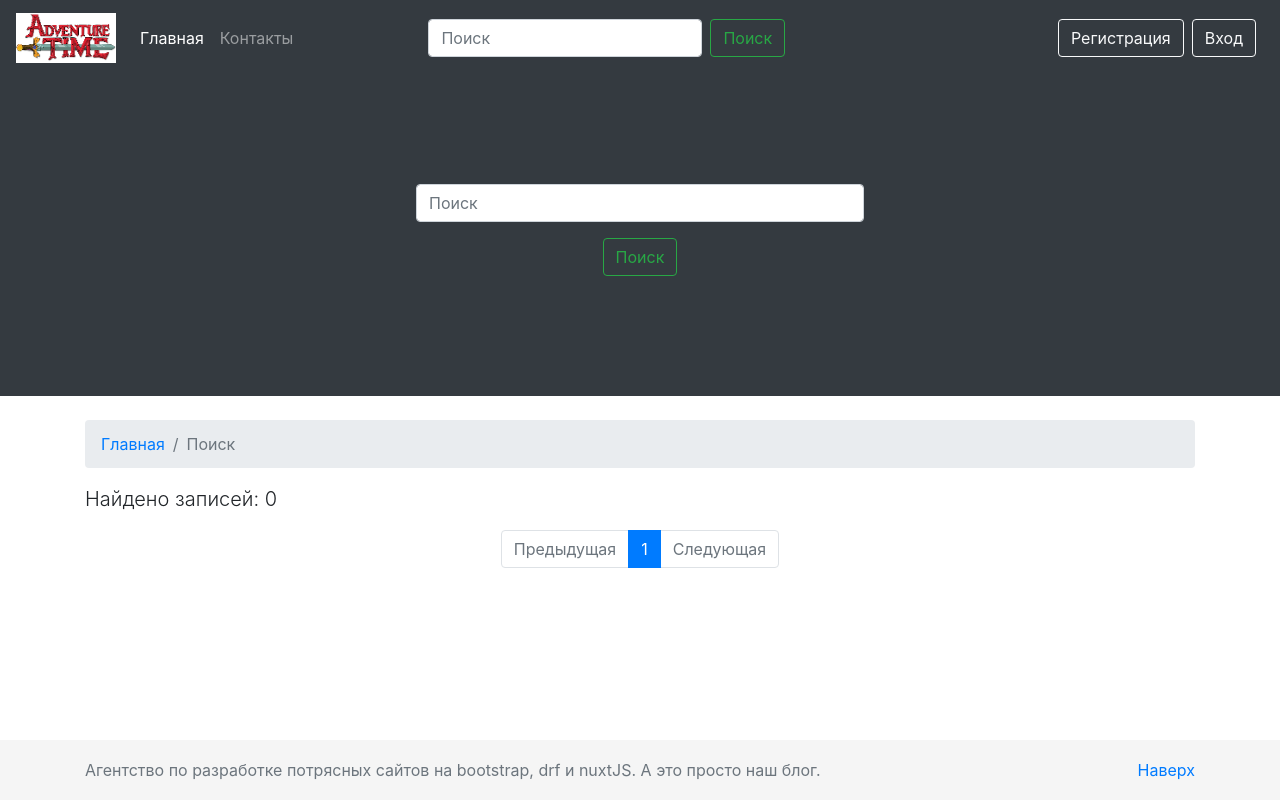
After one commit to egorkomel/blog_template, a Django app: page /search/ in a window 1280 px wide. The commit adds this page. Run offline with Django 4.2, Linux system fonts and the light colour scheme; some libraries are stand-ins or nearby versions.

Commit message:
create and configure search in blog

```diff
--- a/blog/myblog/form.py
+++ b/blog/myblog/form.py
@@ -95,7 +95,7 @@ class FeedBackForm(forms.Form):
 
     message = forms.CharField(
         widget=forms.Textarea(attrs={
-            'class': 'forms-control md-textarea',
+            'class': 'form-control md-textarea',
             'id': 'message',
             'placeholder': "Ваше сообщение",
         })
--- a/blog/myblog/templates/myblog/block/navbar.html
+++ b/blog/myblog/templates/myblog/block/navbar.html
@@ -1,6 +1,6 @@
 {% load static %}
 <nav class="navbar navbar-expand-lg navbar-dark bg-dark sticky-top">
-  <a href="#" class="navbar-brand">
+  <a href="{% url 'index' %}" class="navbar-brand">
     <img src="{% static '/img/adventuretimelogo.png' %}" width="100" height="50" alt="logo">
   </a>
   <button class="navbar-toggler" type="button" data-toggle="collapse"
@@ -17,8 +17,8 @@
         <a href="{% url 'contact' %}" class="nav-link">Контакты</a>
       </li>
     </ul>
-    <form action="" class="form-inline my-2 my-lg-0">
-      <input type="text" class="form-control mr-sm-2" placeholder="Поиск" aria-label="Поиск">
+    <form action="{% url 'search_results' %}" method="get" class="form-inline my-2 my-lg-0">
+      <input name="q" type="text" class="form-control mr-sm-2" placeholder="Поиск" aria-label="Поиск">
       <button class="btn btn-outline-success my-2 my-sm-0 mr-2" type="submit">Поиск</button>
     </form>
     {% if user.is_authenticated %}
--- /dev/null
+++ b/blog/myblog/templates/myblog/block/search_form.html
@@ -0,0 +1,15 @@
+{% load static %}
+<div class="container-fluid home-slider">
+    <div id="carouselExampleCaptions" class="carousel slide" data-ride="carousel">
+        <div class="carousel-inner">
+            <div class="carousel-item active" style="background-color: #343a40!important">
+                <div class="carousel-caption d-none d-md-block">
+                    <form action="{% url 'search_results' %}" method="get" class="my-2 my-lg-0">
+                        <input name="q" type="text" class="form-control" placeholder="Поиск" aria-label="Поиск">
+                        <button class="btn btn-outline-success mt-3" type="submit">Поиск</button>
+                    </form>
+                </div>
+            </div>
+        </div>
+    </div>
+</div>
--- a/blog/myblog/templates/myblog/contact.html
+++ b/blog/myblog/templates/myblog/contact.html
@@ -60,7 +60,7 @@
 
                 <div class="row mt-3">
                     <div class="col-md-12">
-                        <div class="md-form">
+                        <div class="md-form md-12">
                             <label for="message" class="sr-only">Ваше сообщение</label>
                             {{ form.message }}
                         </div>
--- /dev/null
+++ b/blog/myblog/templates/myblog/search.html
@@ -0,0 +1,57 @@
+{% extends './base.html' %}
+{% load static %}
+{% block title %}Поиск{% endblock %}
+
+{% block header %}
+    {% include './block/search_form.html' %}
+{% endblock %}
+
+{% block content %}
+<div class="container">
+    <div class="row">
+        <div class="col-lg-12">
+            <nav aria-label="breadcrumb" class="mt-4">
+                <ol class="breadcrumb">
+                    <li class="breadcrumb-item"><a href="{% url 'index' %}">Главная</a></li>
+                    <li class="breadcrumb-item active" aria-current="page">Поиск</li>
+                </ol>
+            </nav>
+            <p class="lead">Найдено записей: {{ count }}</p>
+            {% for result in results %}
+                <a href="{% url 'post_detail' slug=result.url %}"><h2>{{ result.h1 }}</h2></a>
+                <p>{{ result.description | safe }}</p>
+                <hr>
+            {% endfor %}
+        </div>
+    </div>
+</div>
+{% endblock %}
+
+{% block pagination %}
+    <nav aria-label="Paginate me">
+      <ul class="pagination justify-content-center">
+        {% if results.has_previous %}
+          <a class="page-link" href="?page={{ results.previous_page_number }}{% if request.GET.q %}&q={{ request.GET.q }}{% endif %}" tabindex="-1">Предыдущая</a>
+        {% else %}
+        <li class="page-item disabled">
+          <a class="page-link disabled" href="#" tabindex="-1">Предыдущая</a>
+        </li>
+        {% endif %}
+        {% for i in results.paginator.page_range %}
+        {% if i == results.number %}
+          <li class="page-item active"><a class="page-link" href="?page={{ i }}{% if request.GET.q %}&q={{ request.GET.q }}{% endif %}">{{ i }}</a></li>
+        {% else %}
+          <li class="page-item"><a class="page-link" href="?page={{ i }}{% if request.GET.q %}&q={{ request.GET.q }}{% endif %}">{{ i }}</a></li>
+        {% endif %}
+        {% endfor %}
+        {% if results.has_next %}
+          <a class="page-link" href="?page={{ results.next_page_number }}{% if request.GET.q %}&q={{ request.GET.q }}{% endif %}">Следующая</a>
+        {% else %}
+          <li class="page-item disabled">
+            <a class="page-link" href="#">Следующая</a>
+          </li>
+        {% endif %}
+      </ul>
+    </nav>
+    <br>
+{% endblock %}
--- a/blog/myblog/urls.py
+++ b/blog/myblog/urls.py
@@ -1,5 +1,5 @@
 from django.urls import path
-from .views import MainView, PostViewDetail, SignUpView, SignInView, FeedBackView, SuccessView
+from .views import MainView, PostViewDetail, SignUpView, SignInView, FeedBackView, SuccessView, SearchResultView
 from django.contrib.auth.views import LogoutView
 from django.conf import settings
 
@@ -11,4 +11,5 @@ urlpatterns = [
     path('signout/', LogoutView.as_view(), {'next_page': settings.LOGOUT_REDIRECT_URL}, name='signout',),
     path('contact/', FeedBackView.as_view(), name='contact'),
     path('contact/success/', SuccessView.as_view(), name='success'),
+    path('search/', SearchResultView.as_view(), name='search_results')
 ]
--- a/blog/myblog/views.py
+++ b/blog/myblog/views.py
@@ -6,6 +6,7 @@ from .models import Post
 from .form import SignUpForm, SignInForm, FeedBackForm
 from django.contrib.auth import login, authenticate
 from django.http import HttpResponseRedirect, HttpResponse
+from django.db.models import Q
 
 
 class MainView(View):
@@ -110,3 +111,24 @@ class SuccessView(View):
         return render(request, 'myblog/success.html', context={
             'title': "Спасибо :3",
         })
+
+
+class SearchResultView(View):
+    def get(self, request, *args, **kwargs):
+        query = self.request.GET.get('q')
+        results = ""
+
+        if query:
+            results = Post.objects.filter(
+                Q(h1__icontains=query) | Q(content__icontains=query)
+            )
+
+        paginator = Paginator(results, 3)
+        page_number = request.GET.get('page')
+        page_obj = paginator.get_page(page_number)
+
+        return render(request, 'myblog/search.html', context={
+            'title': 'Поиск',
+            'results': page_obj,
+            'count': paginator.count,
+        })
```
Also changed, not shown: blog/db.sqlite3.
